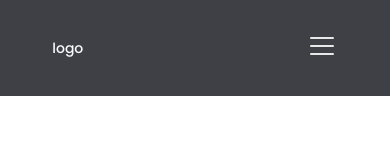
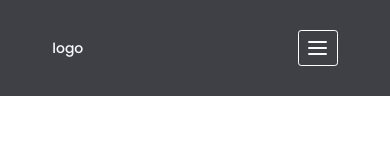
Before and after one commit to brunopetito/Di4ary, a React (Vite) app: page / in a window 390 px wide. Shown: the top 160 px of the page. Built offline with nearby package versions, Linux system fonts and the light colour scheme.

Commit message:
adicionando css do botao menu mobile do header

```diff
--- a/src/Components/Header.jsx
+++ b/src/Components/Header.jsx
@@ -1,6 +1,7 @@
 import React from 'react';
 import { NavLink } from 'react-router-dom';
 import MenuMobile from './helpers/MenuMobile';
+import styles from './css/Header.module.css';
 import {
   Exam,
   Calendar,
@@ -33,21 +34,15 @@ function Header() {
         >
           <div className="py-2">logo</div>
 
-          <div>
-            <button
-              onClick={() => {
-                setHamburguerToggle(!hamburguerToggle);
-              }}
-            >
-              {hamburguerToggle ? (
-                <X size={32} color="#e8e8e8" />
-              ) : (
-                <List size={32} color="#e8e8e8" />
-              )}
-            </button>
-
-            {hamburguerToggle && <MenuMobile />}
-          </div>
+          <button
+            className={`${styles.mobileButton} ${
+              hamburguerToggle && styles.mobileButtonActive
+            } `}
+            onClick={() => {
+              setHamburguerToggle(!hamburguerToggle);
+            }}
+          ></button>
+          {hamburguerToggle && <MenuMobile />}
         </div>
 
         <div className=" sm:hidden flex w-full items-center text-gray-50 justify-between">
--- /dev/null
+++ b/src/Components/css/Header.module.css
@@ -0,0 +1,36 @@
+.mobileButton {
+  border-radius: 0.2rem;
+  height: 40x;
+  width: 40px;
+  padding: 0px;
+  display: flex;
+  align-items: center;
+  justify-content: center;
+  border: 1px solid white;
+  transition: 0.1s;
+  cursor: pointer;
+}
+.mobileButton::after {
+  content: '';
+  display: block;
+  width: 1.2rem;
+  height: 2px;
+  border-radius: 2px;
+  background: currentColor;
+  box-shadow: 0 6px currentColor, 0 -6px currentColor;
+  transition: 0.2s;
+}
+
+.mobileButtonActive,
+.mobileButton:hover {
+  outline: none;
+  color: #7ceab7;
+  box-shadow: 0 0 3px #7ceab9;
+  border-color: #7ceab7;
+}
+.mobileButtonActive::after {
+  transform: rotate(-90deg);
+  width: 4px;
+  height: 4px;
+  box-shadow: 0 8px currentColor, 0 -8px currentColor;
+}
```
